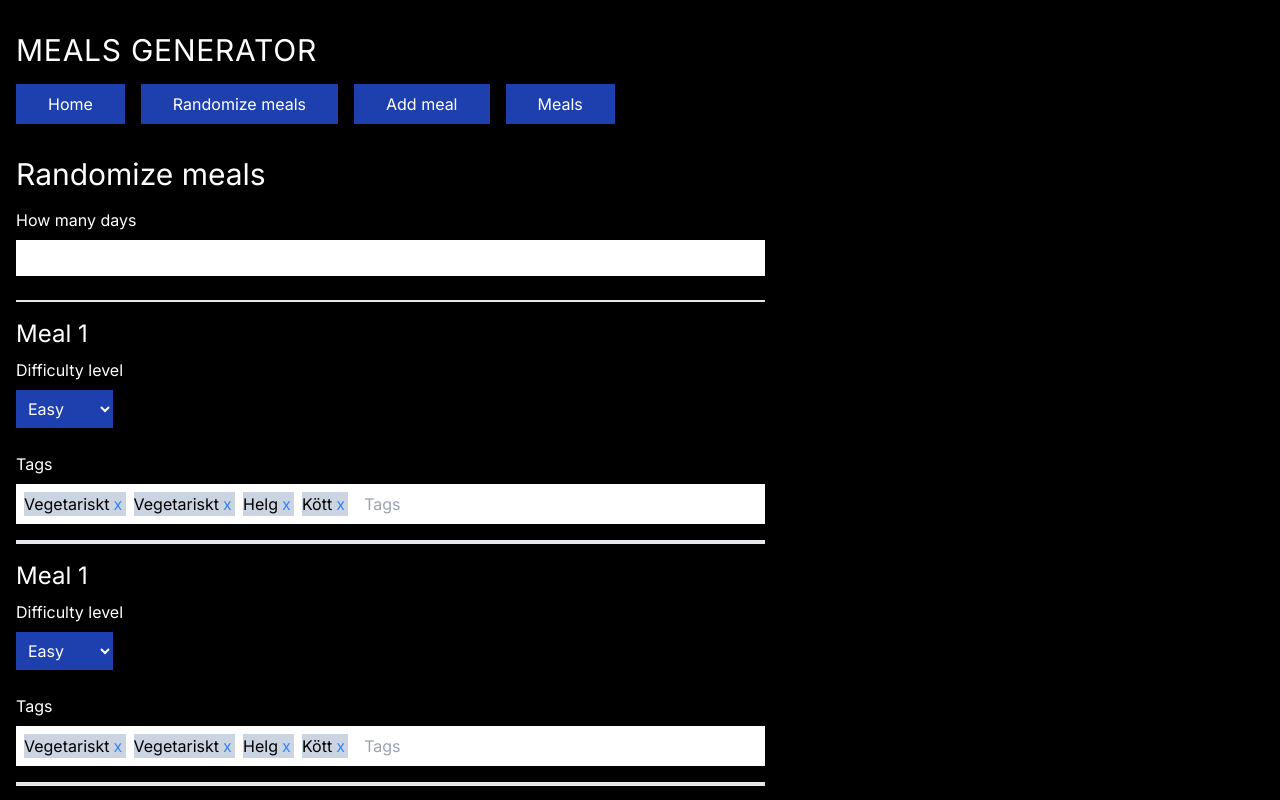
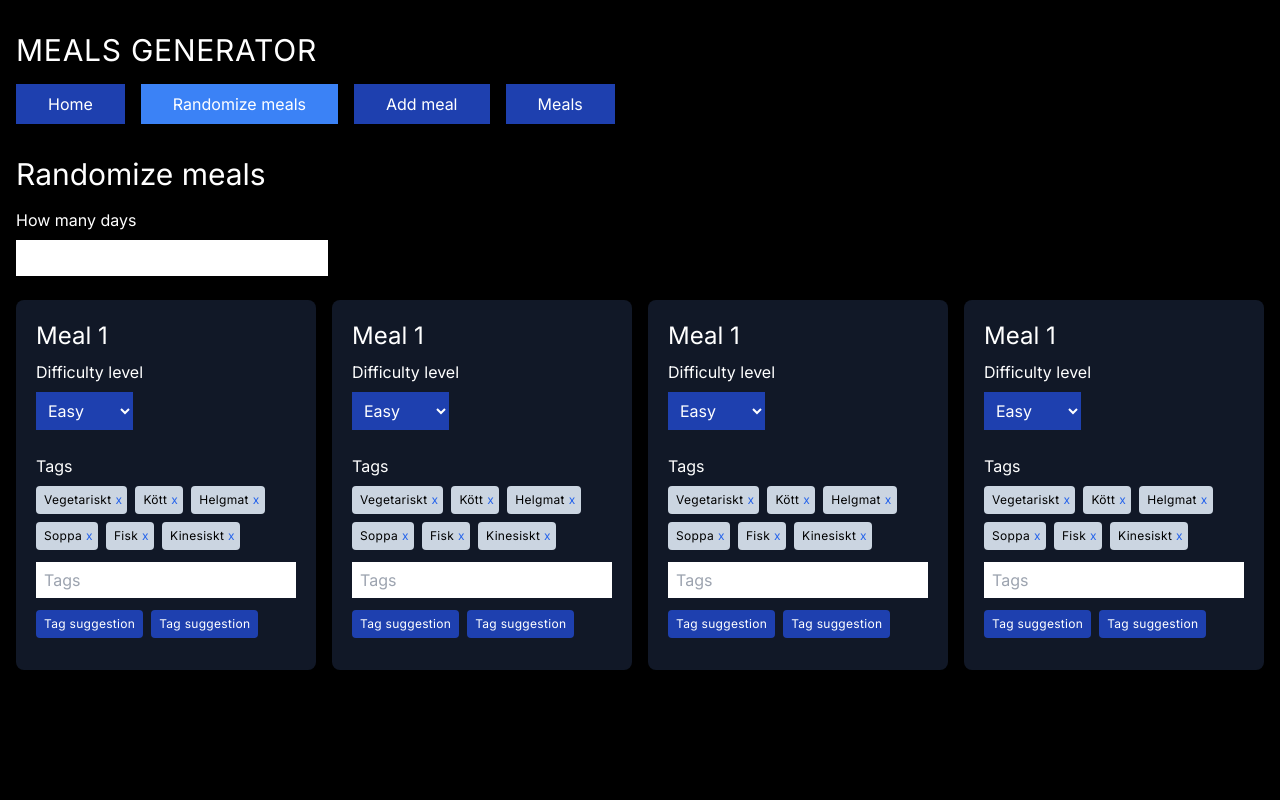
Before and after one commit to kn1983/meals-generator, a Next.js app: page /randomizeMeals in a window 1280 px wide. Shown: the top 800 px of the page. Built offline with nearby package versions, Linux system fonts and the light colour scheme.

Commit message:
Randomized meals ux

```diff
--- a/app/components/AddTags/AddTags.tsx
+++ /dev/null
@@ -1,35 +0,0 @@
-import { Input, InputType } from "../formElements/Input/Input";
-import { Label } from "../formElements/Label/Label";
-
-const Tag = ({ tag }: { tag: string }) => {
-  return (
-    <span className="bg-slate-300 m-1 flex pr-4">
-      {tag}
-      <button
-        type="button"
-        className="relative after:content-['x'] after:text-blue-500 after:absolute after:top-0 after:left-0 after:p-1 leading-none"
-      >
-        <span className="sr-only">Remove tag</span>
-      </button>
-    </span>
-  );
-};
-
-const AddTags = () => {
-  return (
-    <div>
-      <Label htmlFor="tags" labelText="Tags" />
-      <div className="bg-white text-black sm:flex">
-        <div className="bg-white p-1 flex items-center">
-          <Tag tag="Vegetariskt" />
-          <Tag tag="Vegetariskt" />
-          <Tag tag="Helg" />
-          <Tag tag="Kött" />
-        </div>
-        <Input type={InputType.TEXT} name="tags" id="tags" placeholder="Tags" />
-      </div>
-    </div>
-  );
-};
-
-export { AddTags };
--- /dev/null
+++ b/app/components/ManageTags/ManageTags.tsx
@@ -0,0 +1,55 @@
+import { FormElementWrapper } from "../formElements/FormElementWrapper/FormElementWrapper";
+import { Input, InputType } from "../formElements/Input/Input";
+import { Label } from "../formElements/Label/Label";
+
+interface TagItem {
+  tagId: string;
+  tagName: string;
+}
+
+const tagWrapperStyles =
+  "mr-2 mb-2 flex text-xs rounded tracking-wide leading-none";
+
+const Tag = ({ tag }: { tag: TagItem }) => {
+  return (
+    <span className={`${tagWrapperStyles} pr-0 bg-slate-300 flex`}>
+      <span className="pl-2 py-2">{tag.tagName}</span>
+      <button
+        type="button"
+        className="relative px-2 block after:content-['x'] after:text-blue-600 after:absolute after:top-2 after:left-1 leading-none text-xs"
+      >
+        <span className="sr-only">Remove tag</span>
+      </button>
+    </span>
+  );
+};
+
+const AddTags = ({ tags }: { tags: TagItem[] }) => {
+  return (
+    <div>
+      <div className="mb-3">
+        <Label htmlFor="tags" labelText="Tags" />
+        <div className="text-black flex flex-wrap mb-1">
+          {tags.map((tag) => {
+            return <Tag tag={tag} />;
+          })}
+        </div>
+        <Input type={InputType.TEXT} name="tags" id="tags" placeholder="Tags" />
+      </div>
+      <div className="text-black flex flex-wrap mb-1">
+        <button
+          className={`${tagWrapperStyles} pr-2 bg-blue-800 hover:bg-blue-900 text-white`}
+        >
+          <span className="pl-2 py-2">Tag suggestion</span>
+        </button>
+        <button
+          className={`${tagWrapperStyles} pr-2 bg-blue-800 hover:bg-blue-900 text-white`}
+        >
+          <span className="pl-2 py-2">Tag suggestion</span>
+        </button>
+      </div>
+    </div>
+  );
+};
+
+export { AddTags };
--- /dev/null
+++ b/app/components/MealSettings/MealSettings.tsx
@@ -0,0 +1,54 @@
+import { AddTags } from "../ManageTags/ManageTags";
+import { FormElementWrapper } from "../formElements/FormElementWrapper/FormElementWrapper";
+import { Label } from "../formElements/Label/Label";
+import { Select } from "../formElements/Select/Select";
+
+const tags = [
+  {
+    tagId: "asdfafs",
+    tagName: "Vegetariskt",
+  },
+  {
+    tagId: "dfgh",
+    tagName: "Kött",
+  },
+  {
+    tagId: "vbmnv",
+    tagName: "Helgmat",
+  },
+  {
+    tagId: "zxcv",
+    tagName: "Soppa",
+  },
+  {
+    tagId: "yuio",
+    tagName: "Fisk",
+  },
+  {
+    tagId: "sdfgs",
+    tagName: "Kinesiskt",
+  },
+];
+
+const MealSettings = () => {
+  return (
+    <div className="bg-gray-900 p-5 rounded-lg">
+      <h2 className="text-2xl mb-2">Meal 1</h2>
+      <FormElementWrapper>
+        <Label htmlFor="difficultyLevel" labelText="Difficulty level" />
+        <Select
+          id="difficultyLevel"
+          name="difficultyLevel"
+          items={[
+            { key: "item1", value: "easy", text: "Easy" },
+            { key: "item2", value: "medium", text: "Medium" },
+            { key: "item3", value: "hard", text: "Hard" },
+          ]}
+        />
+      </FormElementWrapper>
+      <AddTags tags={tags} />
+    </div>
+  );
+};
+
+export { MealSettings };
--- a/app/components/MyCoolNavbar/MyCoolNavbar.tsx
+++ b/app/components/MyCoolNavbar/MyCoolNavbar.tsx
@@ -1,4 +1,6 @@
+"use client";
 import Link from "next/link";
+import { usePathname } from "next/navigation";
 
 const MyCoolNavbarLink = ({
   href,
@@ -7,10 +9,15 @@ const MyCoolNavbarLink = ({
   href: string;
   children: React.ReactNode;
 }) => {
+  const currentPage = usePathname();
   return (
     <Link
       href={href}
-      className="block text-center px-8 py-2 bg-blue-800 hover:bg-blue-900"
+      className={`block text-center px-8 py-2 ${
+        currentPage === href
+          ? "bg-blue-500 hover:bg-blue-500"
+          : "bg-blue-800 hover:bg-blue-900"
+      }`}
     >
       {children}
     </Link>
--- a/app/randomizeMeals/page.tsx
+++ b/app/randomizeMeals/page.tsx
@@ -1,69 +1,29 @@
-import { AddTags } from "../components/AddTags/AddTags";
+import { AddTags } from "../components/ManageTags/ManageTags";
 import { MainTitle } from "../components/MainTitle/MainTitle";
+import { MealSettings } from "../components/MealSettings/MealSettings";
 import { FormElementWrapper } from "../components/formElements/FormElementWrapper/FormElementWrapper";
 import { FormWrapper } from "../components/formElements/FormWrapper/FormWrapper";
 import { Input, InputType } from "../components/formElements/Input/Input";
 import { Label } from "../components/formElements/Label/Label";
-import { Select } from "../components/formElements/Select/Select";
 
 export default async function Page() {
   return (
     <div>
       <MainTitle title="Randomize meals" />
-      <FormWrapper>
+      {/* <FormWrapper> */}
+      <div className="w-1/4">
         <FormElementWrapper>
           <Label htmlFor="days" labelText="How many days" />
           <Input type={InputType.NUMBER} name="days" id="days" minValue={1} />
         </FormElementWrapper>
-        <div className="border-y-2 py-4">
-          <h2 className="text-2xl mb-2">Meal 1</h2>
-          <FormElementWrapper>
-            <Label htmlFor="difficultyLevel" labelText="Difficulty level" />
-            <Select
-              id="difficultyLevel"
-              name="difficultyLevel"
-              items={[
-                { key: "item1", value: "easy", text: "Easy" },
-                { key: "item2", value: "medium", text: "Medium" },
-                { key: "item3", value: "hard", text: "Hard" },
-              ]}
-            />
-          </FormElementWrapper>
-          <AddTags />
-        </div>
-        <div className="border-y-2 py-4">
-          <h2 className="text-2xl mb-2">Meal 1</h2>
-          <FormElementWrapper>
-            <Label htmlFor="difficultyLevel" labelText="Difficulty level" />
-            <Select
-              id="difficultyLevel"
-              name="difficultyLevel"
-              items={[
-                { key: "item1", value: "easy", text: "Easy" },
-                { key: "item2", value: "medium", text: "Medium" },
-                { key: "item3", value: "hard", text: "Hard" },
-              ]}
-            />
-          </FormElementWrapper>
-          <AddTags />
-        </div>
-        <div className="border-y-2 py-4">
-          <h2 className="text-2xl mb-2">Meal 1</h2>
-          <FormElementWrapper>
-            <Label htmlFor="difficultyLevel" labelText="Difficulty level" />
-            <Select
-              id="difficultyLevel"
-              name="difficultyLevel"
-              items={[
-                { key: "item1", value: "easy", text: "Easy" },
-                { key: "item2", value: "medium", text: "Medium" },
-                { key: "item3", value: "hard", text: "Hard" },
-              ]}
-            />
-          </FormElementWrapper>
-          <AddTags />
-        </div>
-      </FormWrapper>
+      </div>
+      <div className="grid sm:grid-cols-2 md:grid-cols-3 lg:grid-cols-4 gap-4 sm:justify-between">
+        <MealSettings />
+        <MealSettings />
+        <MealSettings />
+        <MealSettings />
+      </div>
+      {/* </FormWrapper> */}
     </div>
   );
 }
```
